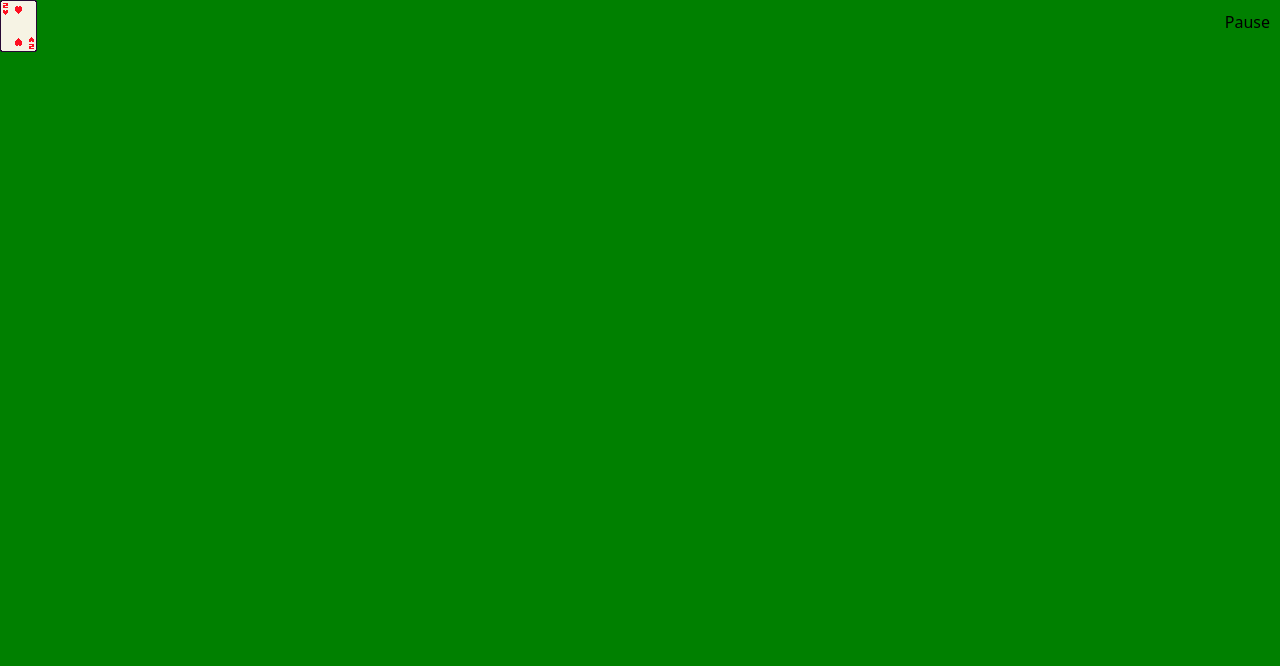
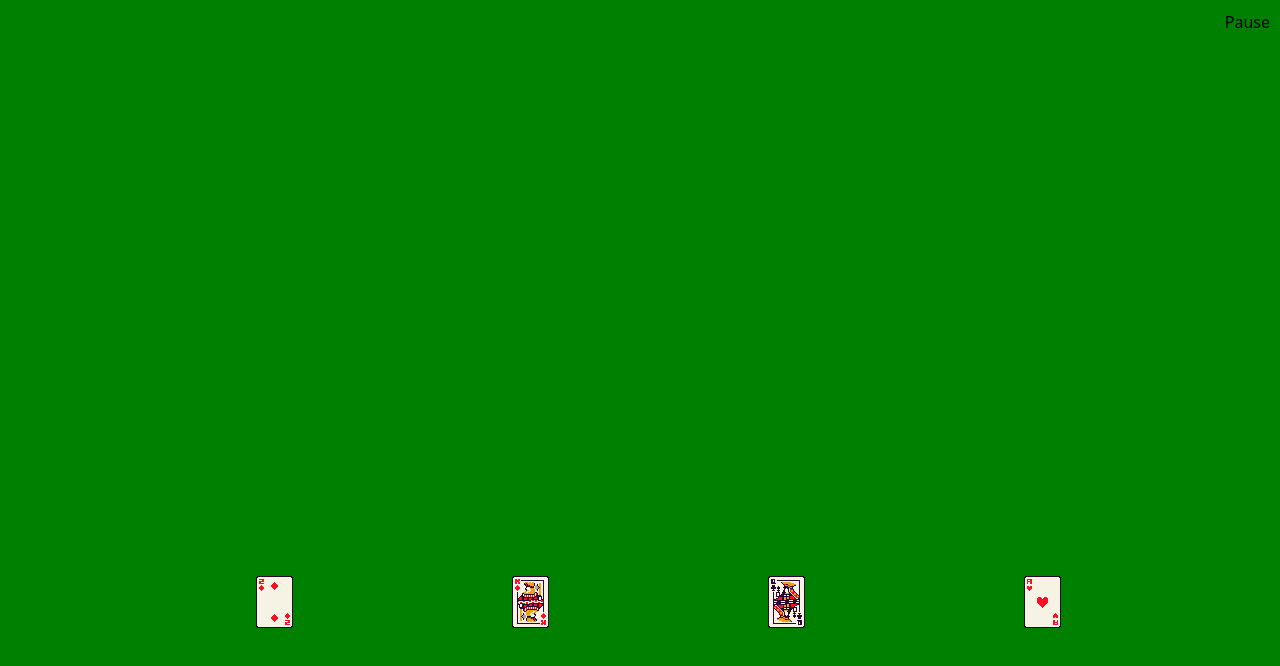
Before and after one commit to denis-the-menace/react-spider-solitare, a React (Vite) app: page / in a window 1280 px wide. Shown: the top 666 px of the page. Built offline with nearby package versions, Linux system fonts and the light colour scheme.

Commit message:
modified Card and CardArea components so cards can only be moved to CardArea components

```diff
--- a/src/components/Card.tsx
+++ b/src/components/Card.tsx
@@ -1,6 +1,5 @@
-import React, { useState, useCallback } from "react";
-import { useAppDispatch, useAppSelector } from "../hooks";
-import { updateCardPosition, stackCards } from "../slices/cardSlice";
+import React, { useMemo } from "react";
+import { useAppSelector } from "../hooks";
 import { useDrag } from "react-dnd";
 
 export const ItemTypes = {
@@ -16,25 +15,36 @@ type CardProps = {
 };
 
 export default function Card({ id, src, alt, isMovable, style }: CardProps) {
+  const card = useAppSelector((state) =>
+    state.cards.deck.find((card) => card.id === id)
+  );
+
   const [{ isDragging }, drag] = useDrag(() => ({
     type: ItemTypes.card,
-    collect: (monitor: any) => ({
+    item: { id },
+    collect: (monitor) => ({
       isDragging: !!monitor.isDragging(),
     }),
-  }));
-  const dispatch = useAppDispatch();
-  const card = useAppSelector((state) =>
-    state.cards.deck.find((card) => card.id === id),
-  );
-  const position = useAppSelector(
-    (state) => state.cards.deck.find((card) => card.id === id)?.position,
-  );
+  }), [id]);
+
+  const cardStyle = useMemo(() => ({
+    ...style,
+    zIndex: card?.zIndex || 10,
+    gridColumn: `${(card?.position.x || 0) + 1} / span 1`,
+    gridRow: `${(card?.position.y || 0) + 1} / span 1`,
+  }), [card?.position.x, card?.position.y, card?.zIndex, style]);
+  console.log(cardStyle);
+
+  if (!card) return null;
 
   return (
     <div
       ref={drag}
-      className={`card-handle absolute w-36 h-48 cursor-grab ${isDragging ? "cursor-grabbing" : ""}`}
-      style={{ ...style, zIndex: card?.zIndex || 0 }}
+      className={`card-handle absolute w-32 h-48 cursor-grab ${
+        isDragging ? "cursor-grabbing" : ""
+      }`}
+      style={cardStyle}
+      key={`${card.position.x}-${card.position.y}`} // Force re-render on position change
     >
       <img
         src={src}
--- a/src/components/CardArea.tsx
+++ b/src/components/CardArea.tsx
@@ -1,42 +1,55 @@
+import React from "react";
 import { ItemTypes } from "./Card";
 import { useDrop } from "react-dnd";
+import { useAppDispatch } from "../hooks";
+import { updateCardPosition } from "../slices/cardSlice";
+import Card from "./Card";
 
 export default function CardArea({
   x,
   y,
-  children,
+  cards,
 }: {
   x: number;
   y: number;
-  children?: React.ReactElement;
+  cards: Array<{ id: string, src: string, alt: string, isMovable: boolean }>;
 }) {
-  const moveCard = (x: number, y: number) => {
-    console.log("Move card", x, y);
-  };
-
-  const [{ isOver }, drop] = useDrop(
-    () => ({
-      accept: ItemTypes.card,
-      drop: () => moveCard(x, y),
-      collect: (monitor) => ({
-        isOver: !!monitor.isOver(),
-      }),
+  const dispatch = useAppDispatch();
+  const [{ isOver }, drop] = useDrop(() => ({
+    accept: ItemTypes.card,
+    drop: (item: { id: string }) => {
+      console.log("CardArea drop", item.id, x, y);
+      dispatch(updateCardPosition({ id: item.id, position: { x, y } }));
+    },
+    collect: (monitor) => ({
+      isOver: !!monitor.isOver(),
     }),
-    [x, y],
-  );
+  }), [x, y, dispatch]);
 
   return (
     <div
       ref={drop}
-      className={`${isOver ? "bg-yellow-500" : "bg-black"} relative w-30 h-48`}
       style={{
-        gridColumn: `${x} / span 1`,
-        gridRow: `${y} / span 1`,
-        // gridColumn: `${card.position.x + 1} / span 1`,
-        // gridRow: `${card.position.y + 1} / span 1`,
+        position: 'absolute',
+        left: x,
+        top: y,
+        width: '100%',
+        height: '100%',
+        display: 'grid',
+        gridTemplateColumns: 'repeat(auto-fill, minmax(128px, 1fr))',
+        gridTemplateRows: 'repeat(auto-fill, minmax(192px, 1fr))',
+        backgroundColor: isOver ? 'lightblue' : 'transparent'
       }}
     >
-      {children}
+      {cards.map(card => (
+        <Card
+          key={card.id}
+          id={card.id}
+          src={card.src}
+          alt={card.alt}
+          isMovable={card.isMovable}
+        />
+      ))}
     </div>
   );
 }
--- a/src/components/Tableau.tsx
+++ b/src/components/Tableau.tsx
@@ -1,48 +1,21 @@
+import React from "react";
 import { useAppSelector } from "../hooks";
+import Card from "./Card";
 import CardArea from "./CardArea";
-import Card from "./Card";
-import { Card as CardType } from "../slices/cardSlice";
 
 export default function Tableau() {
   const cards = useAppSelector((state) => state.cards.tableau);
 
   return (
     <div className="grid grid-cols-10 gap-2 h-full">
-      {Array.from({ length: 10 }, (_, i) =>
-        i === 0 ? (
-          <CardArea key={i} x={i} y={2}>
-            <Card
-              id="tableau"
-              src="cards/hearts_2.png"
-              alt="Card back"
-              isMovable={false}
-            />
-          </CardArea>
-        ) : (
-          <CardArea key={i} x={i} y={2} />
-        ),
-      )}
+      {cards.map((card) => (
+        <CardArea
+          key={card.id}
+          x={card.position.x * 128}
+          y={card.position.y * 192}
+          cards={[card]}
+        />
+      ))}
     </div>
   );
 }
-
-// {cards.map((card: CardType, index: number) => (
-//   <div
-//     key={card.id}
-//     className="relative"
-//     style={{
-//       gridColumn: `${card.position.x + 1} / span 1`,
-//       gridRow: `${card.position.y + 1} / span 1`,
-//     }}
-//   >
-//     <Card
-//       id={card.id}
-//       src={card.src}
-//       alt={card.alt}
-//       isMovable={true}
-//       style={{
-//         zIndex: index,
-//       }}
-//     />
-//   </div>
-// ))}
--- a/src/slices/cardSlice.ts
+++ b/src/slices/cardSlice.ts
@@ -94,23 +94,22 @@ const cardSlice = createSlice({
   reducers: {
     initializeDeck: (state) => {
       const deck = shuffleDeck(generateDeck());
-      const tableauCards = deck.slice(0, 28).map((card, index) => ({
+      const tableauCards = deck.slice(0, 10).map((card, index) => ({
         ...card,
+        zIndex: 50,
         faceUp: index % 7 === 0,
-        position: { x: index % 10, y: Math.floor(index / 10) }, // Column-based positions
-        isMovable: index >= 10, // Only top cards are movable initially
+        position: { x: index + 1, y: 2 },
       }));
 
       const stockCards = deck.slice(28).map((card) => ({
         ...card,
         faceUp: false,
-        position: { x: 0, y: 0 },
+        position: { x: 1, y: 1 },
         isMovable: true,
         isMoving: false,
       }));
 
       state.deck = [...tableauCards, ...stockCards];
-      console.log(state.deck);
       state.stock = stockCards;
       state.tableau = tableauCards;
     },
@@ -119,10 +118,11 @@ const cardSlice = createSlice({
       action: PayloadAction<{ id: string; position: { x: number; y: number } }>,
     ) => {
       const { id, position } = action.payload;
+      console.log(id, position);
       const card = state.deck.find((card) => card.id === id);
       if (card) {
         card.position = position;
-        console.log(state.deck.find((card) => card.id === id));
+        console.log(JSON.stringify(state.deck.find((card) => card.id === id)));
       }
     },
     stackCards: (
```
